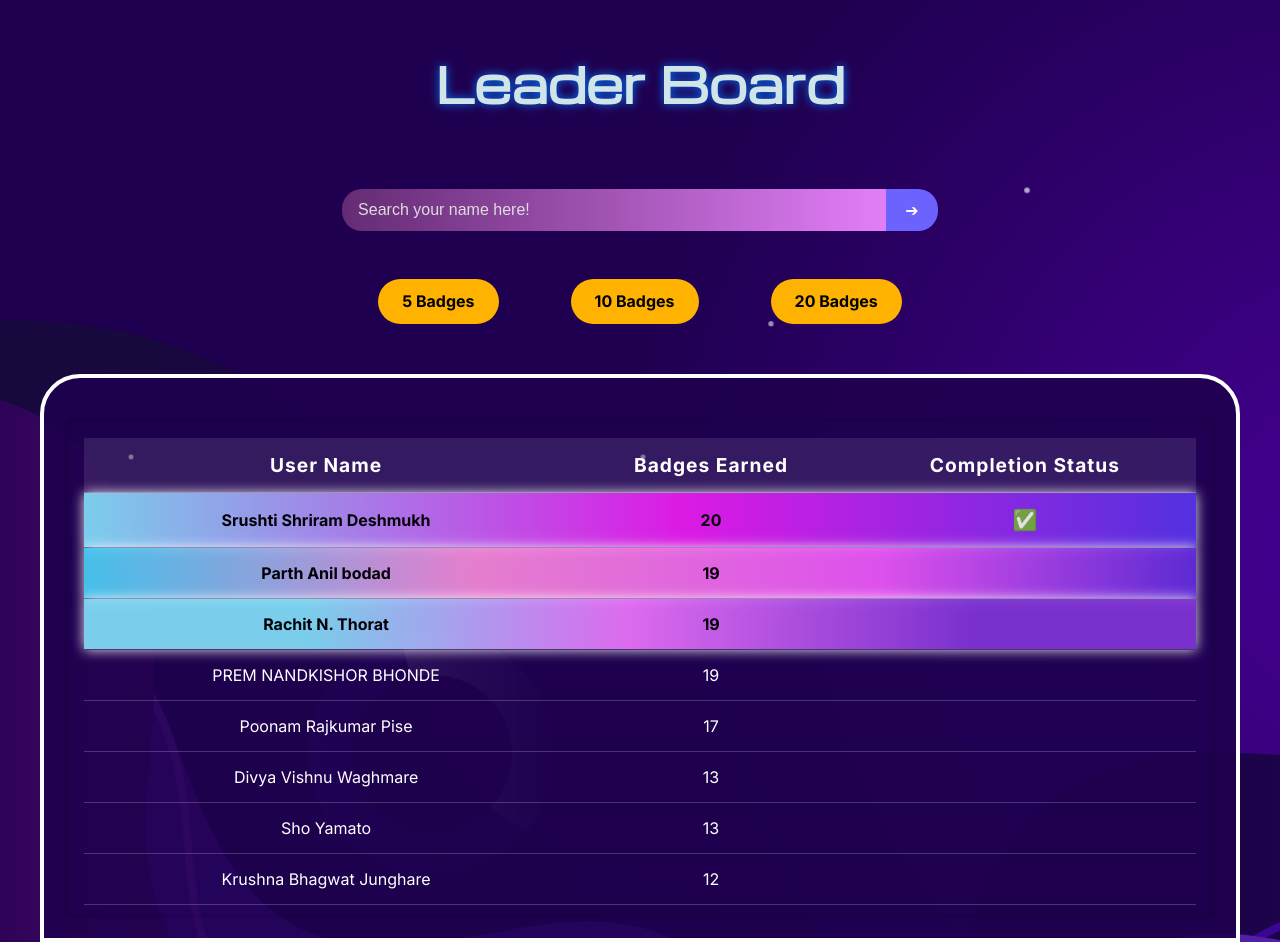
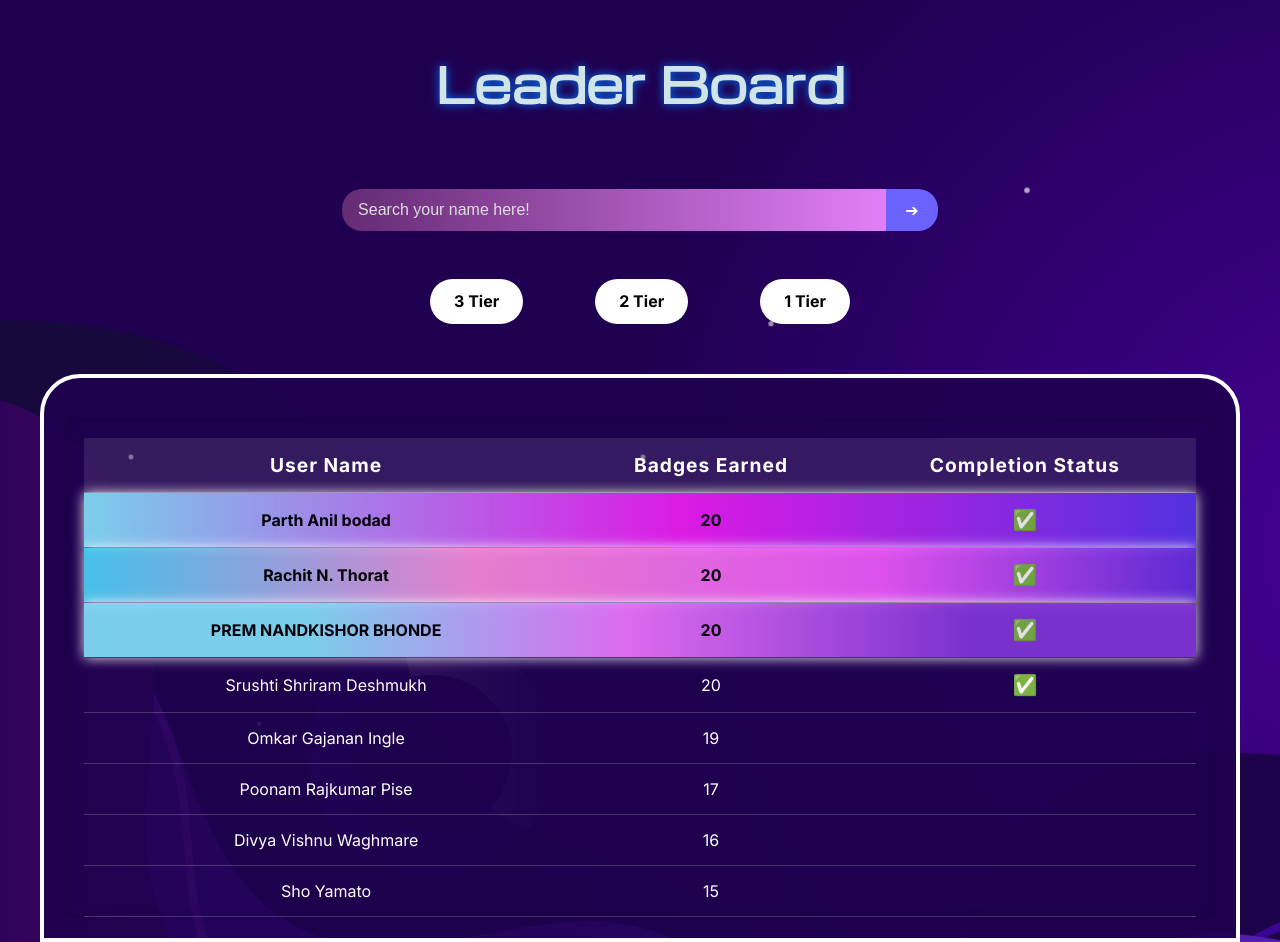
Before and after one commit to Khushii2567/Leaderboard, a React (Vite) app: page / in a window 1280 px wide. Built offline with nearby package versions, Linux system fonts and the light colour scheme.

Commit message:
updated leaderboard

```diff
--- a/src/Leaderboard/Badges.jsx
+++ b/src/Leaderboard/Badges.jsx
@@ -4,9 +4,9 @@
 const Badges = ({ maxBadge }) => {
   return (
     <div className="badges-container">
-      <div className={`badge ${maxBadge >= 5 ? "active" : ""}`}>5 Badges</div>
-      <div className={`badge ${maxBadge >= 10 ? "active" : ""}`}>10 Badges</div>
-      <div className={`badge ${maxBadge >= 20 ? "active" : ""}`}>20 Badges</div>
+      <div className={`badge ${maxBadge >= 50 ? "active" : ""}`}>3 Tier</div>
+      <div className={`badge ${maxBadge >= 70 ? "active" : ""}`}>2 Tier</div>
+      <div className={`badge ${maxBadge >= 100 ? "active" : ""}`}>1 Tier</div>
     </div>
   );
 };
```
Also changed, not shown: public/assets/leaderboard.csv.
